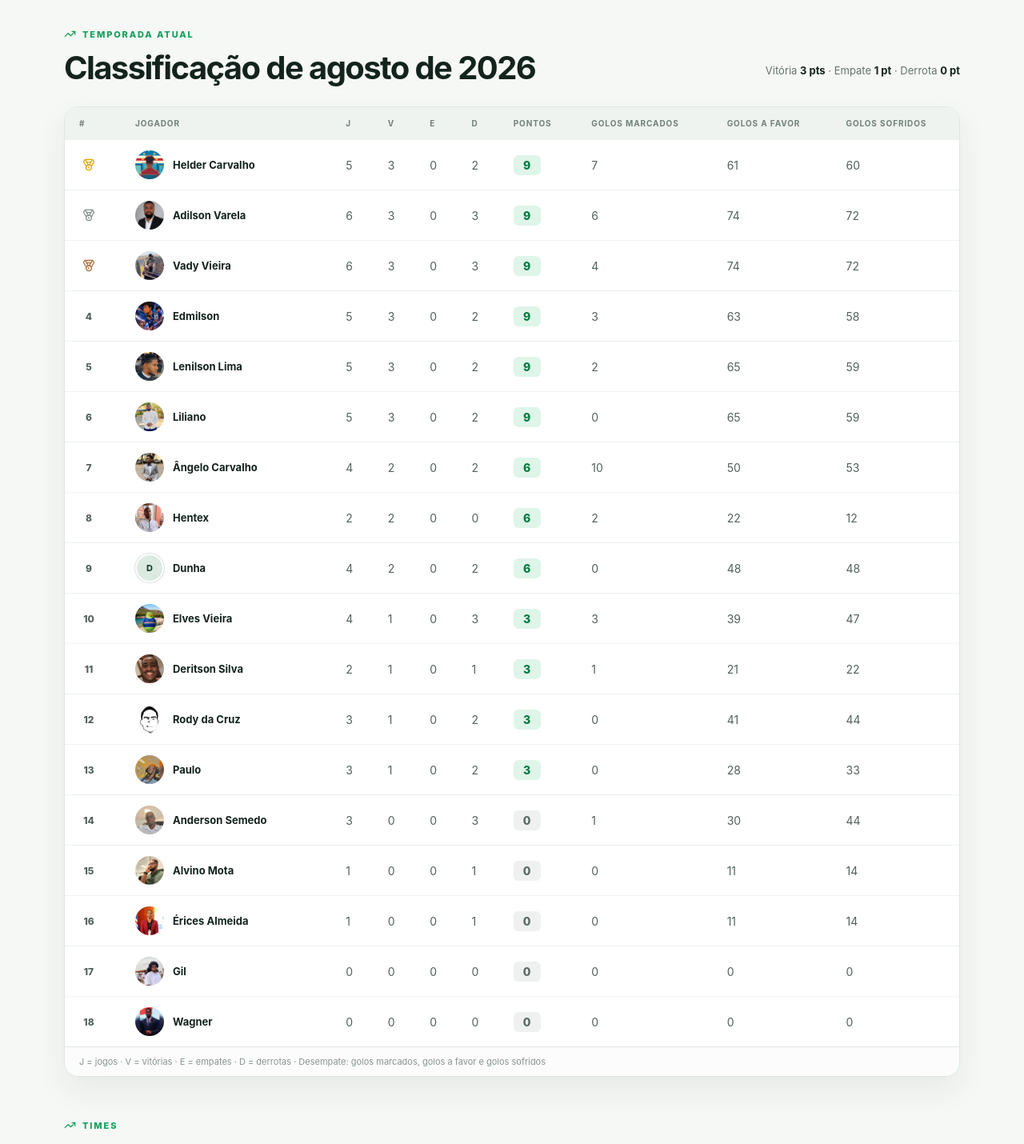
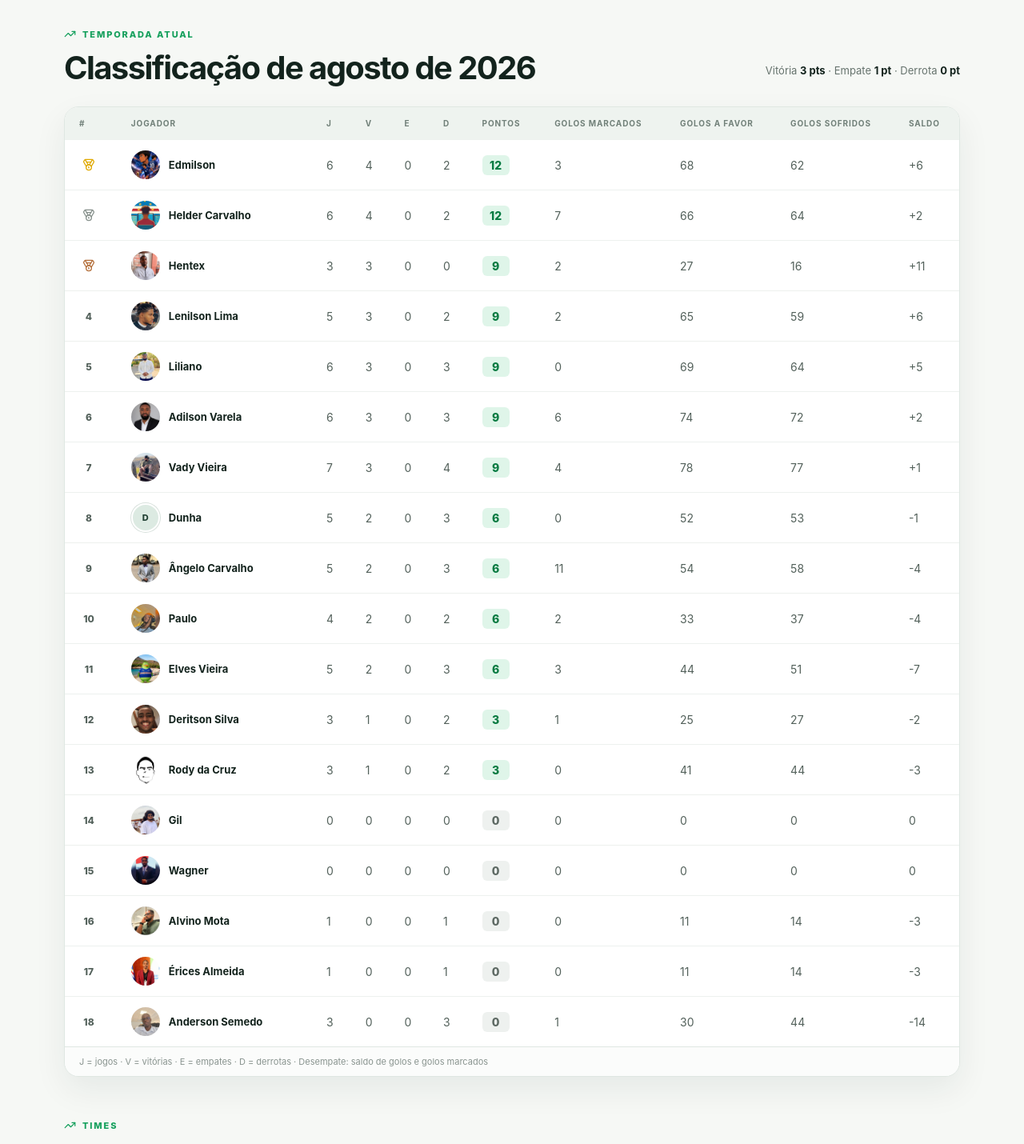
Before and after one commit to elvessilvavieira/Football-Cabalis, a Next.js app: page / in a window 1280 px wide. Shown: the part 540-1970 px from the top of the page at 80% size. Built offline with nearby package versions, Linux system fonts and the light colour scheme.

Commit message:
refactor: point tie breaker

```diff
--- a/components/StandingsTable.tsx
+++ b/components/StandingsTable.tsx
@@ -7,7 +7,7 @@ export function StandingsTable({ standings }: { standings: Standing[] }) {
     <div className="table-card">
       <div className="table-scroll">
         <table>
-          <thead><tr><th>#</th><th>Jogador</th><th>J</th><th>V</th><th>E</th><th>D</th><th>Pontos</th><th>Golos marcados</th><th>Golos a favor</th><th>Golos sofridos</th></tr></thead>
+          <thead><tr><th>#</th><th>Jogador</th><th>J</th><th>V</th><th>E</th><th>D</th><th>Pontos</th><th>Golos marcados</th><th>Golos a favor</th><th>Golos sofridos</th><th>Saldo</th></tr></thead>
           <tbody>
             {standings.map((row, index) => (
               <tr key={row.player.id}>
@@ -15,13 +15,13 @@ export function StandingsTable({ standings }: { standings: Standing[] }) {
                 <td><div className="player-cell"><PlayerAvatar player={row.player} /><strong>{row.player.name}</strong></div></td>
                 <td>{row.games}</td><td>{row.wins}</td><td>{row.draws}</td><td>{row.losses}</td>
                 <td><span className={`points ${row.points > 0 ? "positive" : row.points < 0 ? "negative" : ""}`}>{row.points}</span></td>
-                <td>{row.goalsScored}</td><td>{row.goalsFor}</td><td>{row.goalsAgainst}</td>
+                <td>{row.goalsScored}</td><td>{row.goalsFor}</td><td>{row.goalsAgainst}</td><td>{row.goalDifference > 0 ? `+${row.goalDifference}` : row.goalDifference}</td>
               </tr>
             ))}
           </tbody>
         </table>
       </div>
-      <p className="table-note">J = jogos · V = vitórias · E = empates · D = derrotas · Desempate: golos marcados, golos a favor e golos sofridos</p>
+      <p className="table-note">J = jogos · V = vitórias · E = empates · D = derrotas · Desempate: saldo de golos e golos marcados</p>
     </div>
   );
 }
--- a/lib/data.ts
+++ b/lib/data.ts
@@ -40,6 +40,7 @@ export function getStandings(seasonGames: Game[] = games, pointsRule: PointsRule
     goalsScored: 0,
     goalsFor: 0,
     goalsAgainst: 0,
+    goalDifference: 0,
     games: 0,
     wins: 0,
     draws: 0,
@@ -64,6 +65,7 @@ export function getStandings(seasonGames: Game[] = games, pointsRule: PointsRule
         row.goalsScored += goals;
         row.goalsFor += team.score;
         row.goalsAgainst += conceded;
+        row.goalDifference = row.goalsFor - row.goalsAgainst;
         row.games += 1;
         if (result === 1) row.wins += 1;
         if (result === 0) row.draws += 1;
@@ -74,9 +76,8 @@ export function getStandings(seasonGames: Game[] = games, pointsRule: PointsRule
 
   return [...table.values()].sort((a, b) =>
     b.points - a.points
+    || b.goalDifference - a.goalDifference
     || b.goalsScored - a.goalsScored
-    || b.goalsFor - a.goalsFor
-    || a.goalsAgainst - b.goalsAgainst
     || a.player.name.localeCompare(b.player.name),
   );
 }
--- /dev/null
+++ b/src/data/match/2026-08-24.ts
@@ -0,0 +1,31 @@
+import type { Game } from "../types";
+
+export const match20260824: Game = {
+  id: "2026-08-24-a-b",
+  date: "2026-08-24T18:00:00",
+  venue: "Campo Tech Park",
+  teamA: {
+    name: "A",
+    color: "verde",
+    score: 5,
+    players: [
+      { playerId: "helder", goals: 0 },
+      { playerId: "elves", goals: 0 },
+      { playerId: "paulo", goals: 2 },
+      { playerId: "edmilson", goals: 0 },
+      { playerId: "hentex", goals: 0 },
+    ],
+  },
+  teamB: {
+    name: "B",
+    color: "azul",
+    score: 4,
+    players: [
+      { playerId: "vady", goals: 0 },
+      { playerId: "liliano", goals: 0 },
+      { playerId: "dunha", goals: 0 },
+      { playerId: "angelo", goals: 1 },
+      { playerId: "detirson", goals: 0 },
+    ],
+  },
+};
--- a/src/data/match/index.ts
+++ b/src/data/match/index.ts
@@ -11,6 +11,7 @@ import { match20260815 } from "./2026-08-15";
 import { match20260820 } from "./2026-08-20";
 import { match20260821 } from "./2026-08-21";
 import { match20260822 } from "./2026-08-22";
+import { match20260824 } from "./2026-08-24";
 
 export const games: Game[] = [
   match20260713,
@@ -25,4 +26,5 @@ export const games: Game[] = [
   match20260820,
   match20260821,
   match20260822,
+  match20260824,
 ];
```
Also changed, not shown: 1 other file (tests, documents, lock files or other folders).
